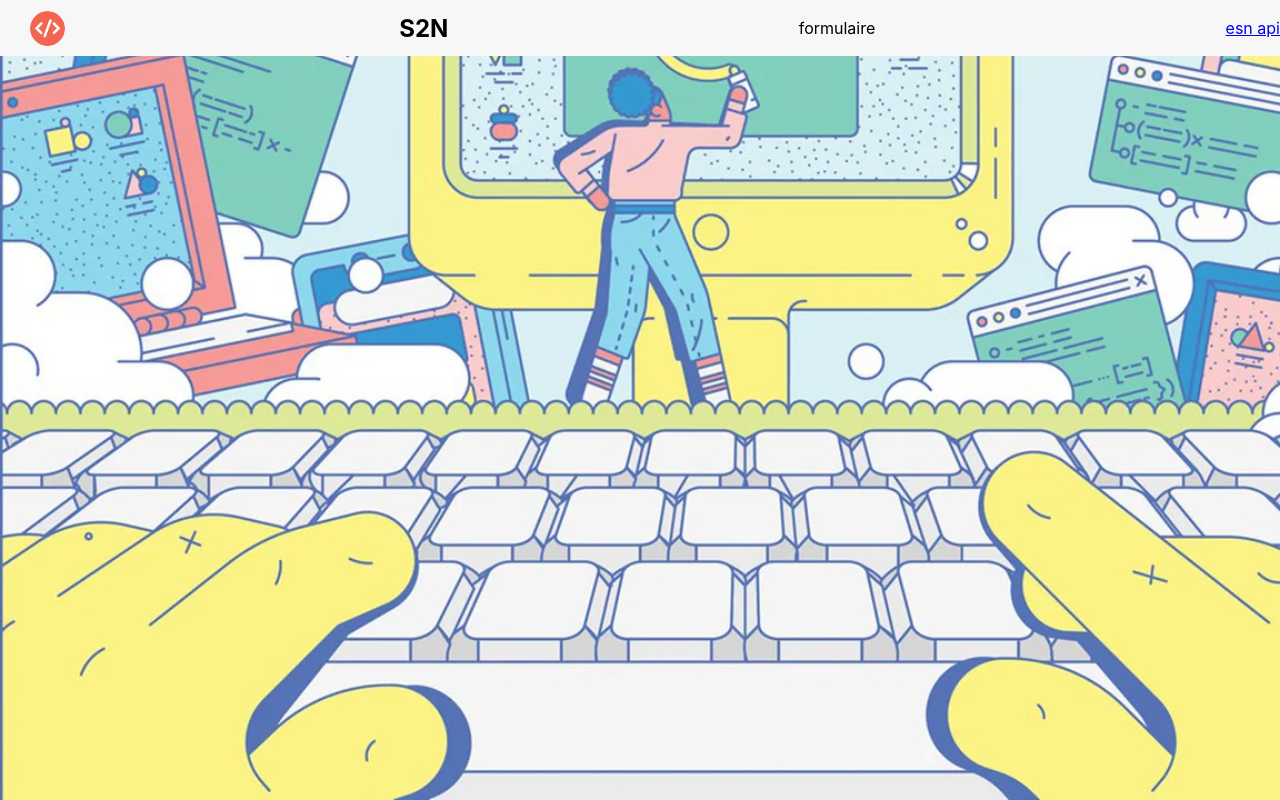
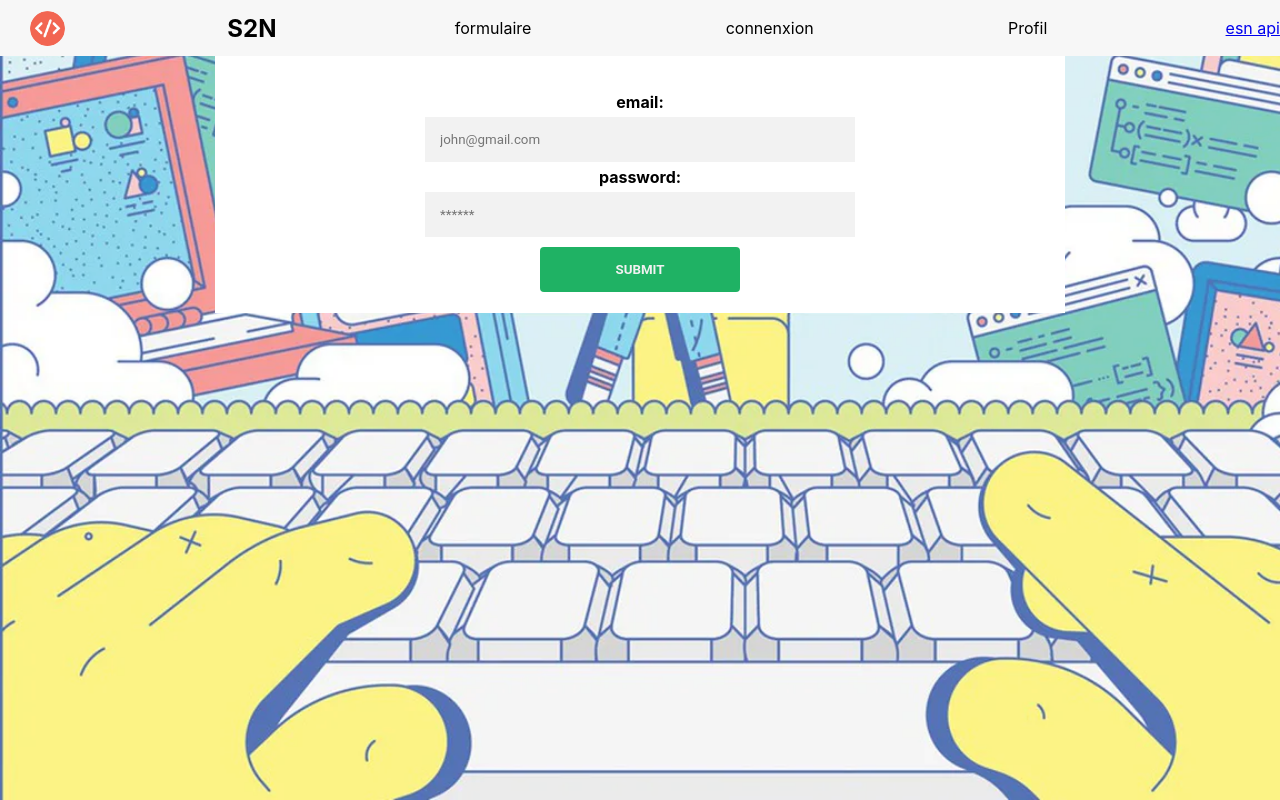
Before and after one commit to thomas37000/esn, a React (Create React App) app: page /login in a window 1280 px wide. Built offline with nearby package versions, Linux system fonts and the light colour scheme; no server answers.

Commit message:
add a login form

```diff
--- /dev/null
+++ b/src/components/Form/Connexion.jsx
@@ -0,0 +1,56 @@
+import React, { useState } from "react";
+import axios from "axios";
+import "./Form.css";
+
+export default function Connexion() {
+  const [emails, setEmails] = useState("");
+  const [passwords, setPasswords] = useState("");
+
+  const { REACT_APP_SERVER_ADDRESS } = process.env;
+
+  const connexion = (event) => {
+    event.preventDefault();
+    if (emails || passwords) {
+      axios
+        .post("http://localhost:8080/", {
+          email: emails,
+          password: passwords,
+        })
+        .then((res) => {
+          console.log(res);
+        })
+        .catch((err) => console.log("error: ", err));
+    }
+  };
+
+  return (
+    <>
+      <div className="form-container">
+        <form onSubmit={connexion}>
+          <label htmlFor="name">
+            email:
+            <input
+              type="email"
+              name="email"
+              placeholder="john@gmail.com"
+              onChange={(event) => setEmails(event.target.value)}
+            />
+          </label>
+
+          <label htmlFor="name">
+            password:
+            <input
+              type="password"
+              name="password"
+              placeholder="******"
+              onChange={(event) => setPasswords(event.target.value)}
+            />
+          </label>
+
+          <input type="submit" value="Submit" className="submit" />
+        </form>
+
+      </div>
+    </>
+  );
+}
--- a/src/components/Nav/Nav.jsx
+++ b/src/components/Nav/Nav.jsx
@@ -49,6 +49,16 @@ const Nav = () => {
         </Link>
       </div>
       <div className="nav-links">
+        <Link to="/login" className="name-link">
+          connenxion
+        </Link>
+      </div>
+      <div className="nav-links">
+        <Link to="/profil" className="name-link">
+          Profil
+        </Link>
+      </div>
+      <div className="nav-links">
         <a
           href="http://localhost:8080/"
           target="_blank"
--- a/src/router/Routter.jsx
+++ b/src/router/Routter.jsx
@@ -1,5 +1,6 @@
 import React from "react";
 import { BrowserRouter as Router, Route, Routes } from "react-router-dom";
+import Connexion from "../components/Form/Connexion";
 import CardById from "../components/Card/CardById";
 import Entreprise from "../components/Entreprises";
 import Form from "../components/Form/Form";
@@ -15,6 +16,7 @@ const Routter = () => {
         <Route exact path="/" element={<Entreprise />} />
         <Route path="/formulaire" element={<Form />} />
         <Route path="/s2n/:id" element={<CardById />} />
+        <Route path="/login" element={<Connexion />} />
       </Routes>
     </Router>
   );
```
